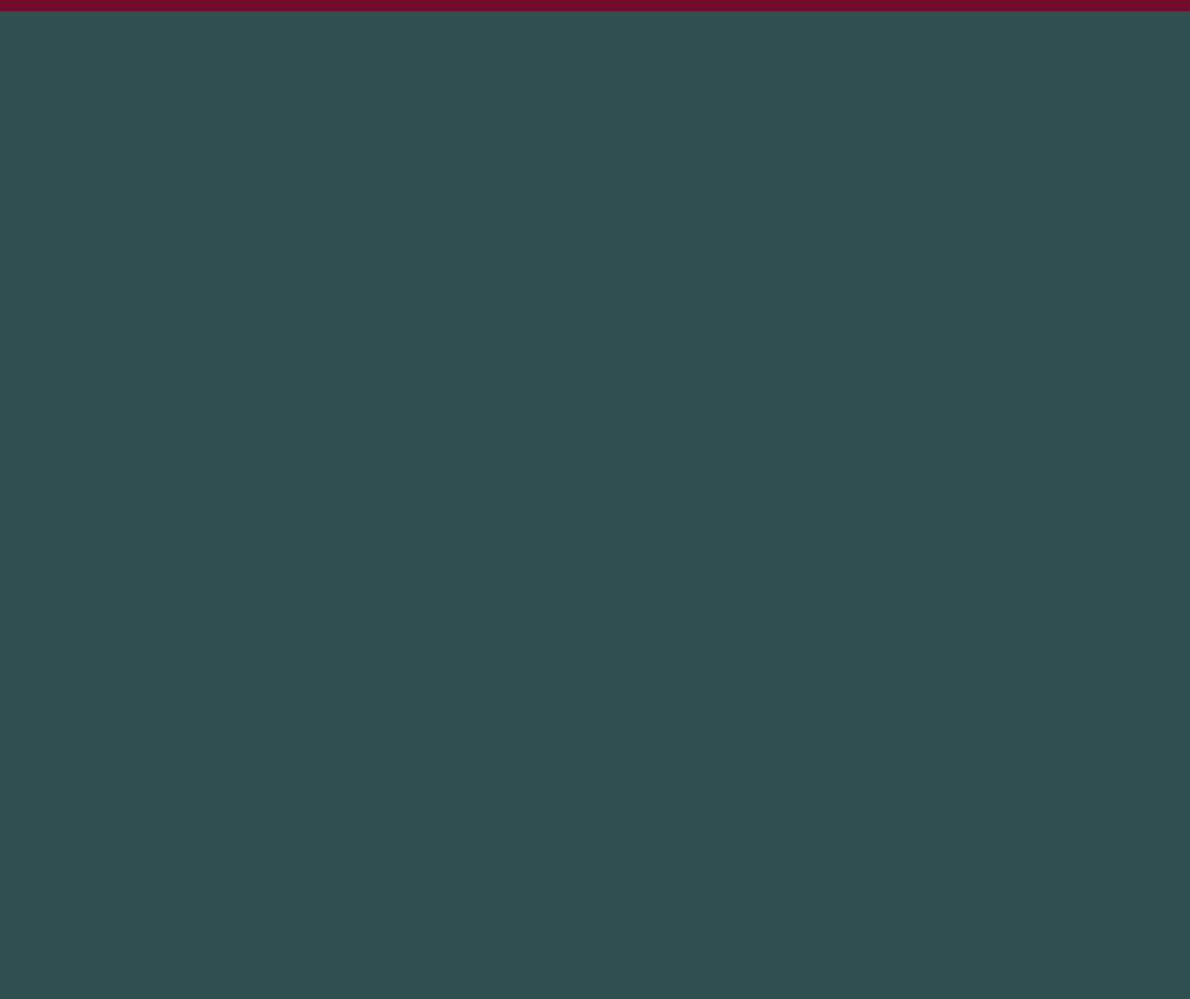
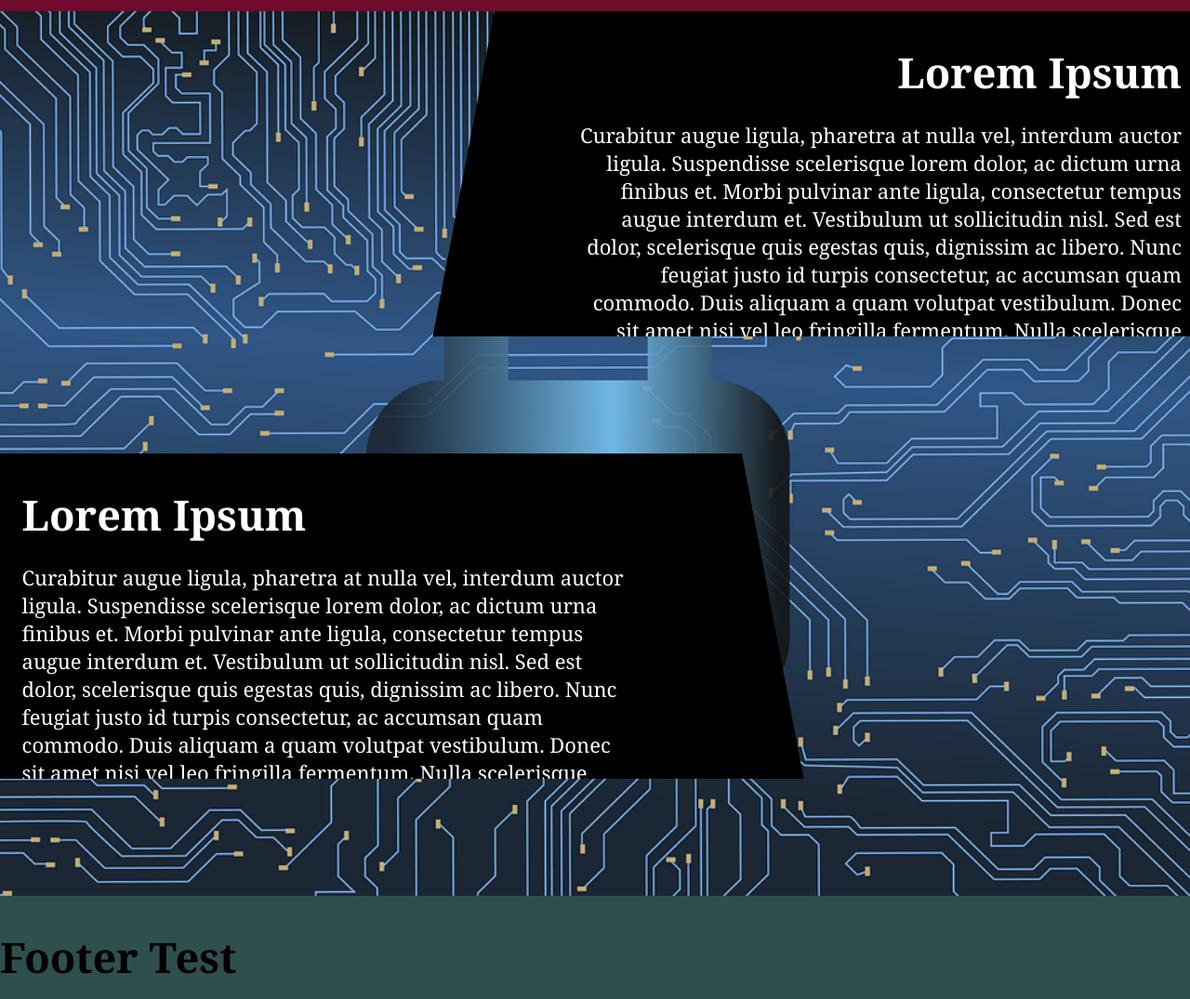
Before and after one commit to Nimowa/Crimson-Security-Systems, a plain HTML site: page index.html in a window 1280 px wide. Shown: the part 675-1750 px from the top of the page at 93% size. Before the commit the page ends 800 px from the top, so only its background shows below. Drawn offline with Linux system fonts and the light colour scheme.

Commit message:
Slanted text boxes + parallax background added

```diff
--- a/index.html
+++ b/index.html
@@ -18,5 +18,25 @@
     <li><a class="navright" href="subpages/demonstrations.html">Demonstrations</a></li>
 </ul>
 
+
+
+   <div class="parent">
+      <div class="slanted-right">
+          <div class="slanttext-right">
+         <h2>Lorem Ipsum</h2>
+          <p>Curabitur augue ligula, pharetra at nulla vel, interdum auctor ligula. Suspendisse scelerisque lorem dolor, ac dictum urna finibus et. Morbi pulvinar ante ligula, consectetur tempus augue interdum et. Vestibulum ut sollicitudin nisl. Sed est dolor, scelerisque quis egestas quis, dignissim ac libero. Nunc feugiat justo id turpis consectetur, ac accumsan quam commodo. Duis aliquam a quam volutpat vestibulum. Donec sit amet nisi vel leo fringilla fermentum. Nulla scelerisque mattis leo, et malesuada turpis porttitor eget. Quisque porta eget odio sed mattis. Nulla et nunc nunc. Vestibulum ante ipsum primis in faucibus orci luctus et ultrices posuere cubilia curae; </p>
+        </div>
+     </div>
+        <div class="slanted-left">
+            <div class="slanttext-left">
+         <h2>Lorem Ipsum</h2>
+          <p>Curabitur augue ligula, pharetra at nulla vel, interdum auctor ligula. Suspendisse scelerisque lorem dolor, ac dictum urna finibus et. Morbi pulvinar ante ligula, consectetur tempus augue interdum et. Vestibulum ut sollicitudin nisl. Sed est dolor, scelerisque quis egestas quis, dignissim ac libero. Nunc feugiat justo id turpis consectetur, ac accumsan quam commodo. Duis aliquam a quam volutpat vestibulum. Donec sit amet nisi vel leo fringilla fermentum. Nulla scelerisque mattis leo, et malesuada turpis porttitor eget. Quisque porta eget odio sed mattis. Nulla et nunc nunc. Vestibulum ante ipsum primis in faucibus orci luctus et ultrices posuere cubilia curae; </p>
+        </div>
+     </div>
+   </div>
+<div class="footer">
+    <h2>Footer Test</h2>
+    </div>
+
 </body>
 </html>
--- a/index_css.css
+++ b/index_css.css
@@ -4,7 +4,7 @@
 html, body {
 	margin: 0;
     background-color: darkslategrey;
-    overflow: hidden;
+    overflow-x: hidden;
 }
 
 .clearfix::after {
@@ -35,6 +35,62 @@ html, body {
     width: 97.6%;
     padding: 20px;
     text-align: center;
+}
+
+.parent {
+    background-color: orangered;
+    background-image: url("images/Index 1.png");
+    background-attachment: fixed;
+    background-position: center;
+    background-repeat: no-repeat;
+    background-size: cover;
+    padding-top: 0px;
+    padding-right: 100px;
+    padding-left: 0px;
+    padding-bottom: 0px;
+    z-index: -1;
+}
+
+.slanted-right {
+    color: white;
+    clip-path: polygon(40% 0, 100% 0, 100% 100%, 35% 100%);
+    background-color: black;
+    width: 100%;
+    height: 350px;
+    padding-top: 0px;
+    padding-left: 150px;
+    padding-right: 0px;
+    display: inline-block;
+    text-align: left;
+}
+
+.slanted-left {
+    color: white;
+    clip-path: polygon(0 0, 60% 0%, 65% 100%, 0 100%);
+    background-color: black;
+    width: 100%;
+    height: 350px;
+    padding-top: 0px;
+    padding-right: 150px;
+    padding-left: 0px;
+    display: inline-block;
+    text-align: center;
+}
+
+.slanttext-right {
+    width: 55%;
+    padding-left: 40%;
+    text-align: right;
+    padding-right: 2%;
+}
+
+.slanttext-left {
+    width: 55%;
+    text-align: left;
+    padding-left: 2%;
+}
+
+.slant-img {
 }
 
 h1 {
```
Also changed, not shown: images/Index 1.png (added).
